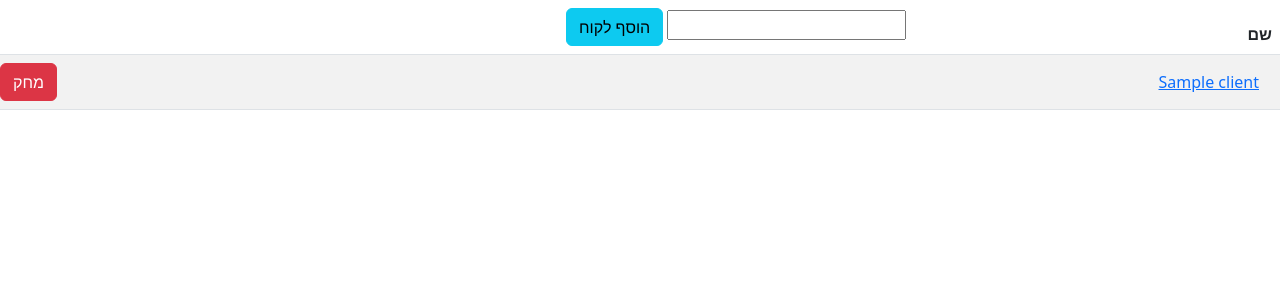
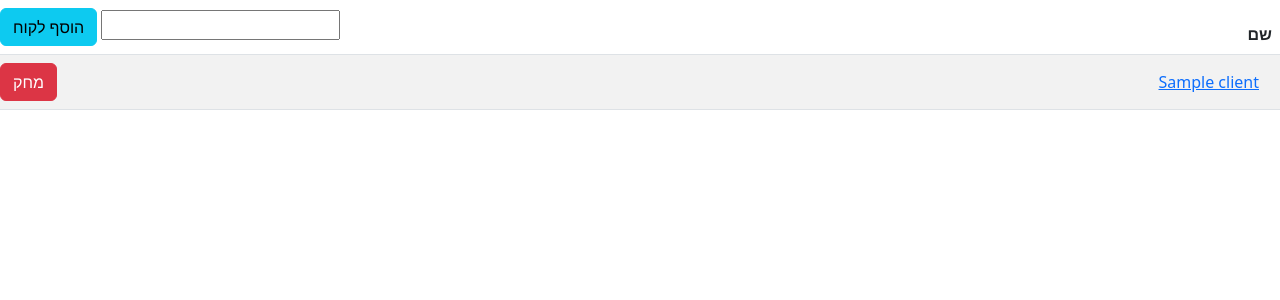
Before and after one commit to ronishulman/DBNWebSite, a Django app: page /clientsinfo in a window 1280 px wide. Shown: the part 56-356 px from the top of the page. Run offline with Django 5.2, Linux system fonts and the light colour scheme; a user stored in the database is signed in; tables that the repository leaves empty hold one stand-in row (values such as "Sample post").

Commit message:
made changes

```diff
--- a/site_base/templates/site_base/clientsinfo.html
+++ b/site_base/templates/site_base/clientsinfo.html
@@ -64,7 +64,7 @@
               <th>
                 שם
               </th>
-              <th>
+              <th style="text-align: left; padding-left: 0; margin: 0;">
                 <form action="addclient" id="button-wrapper" method="POST">
                   {% csrf_token %}
                   <div class="button-wrapper" id="button-wrapper">
```
